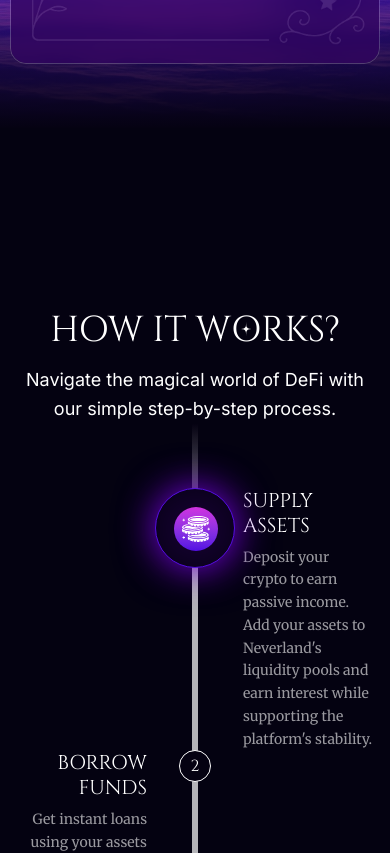
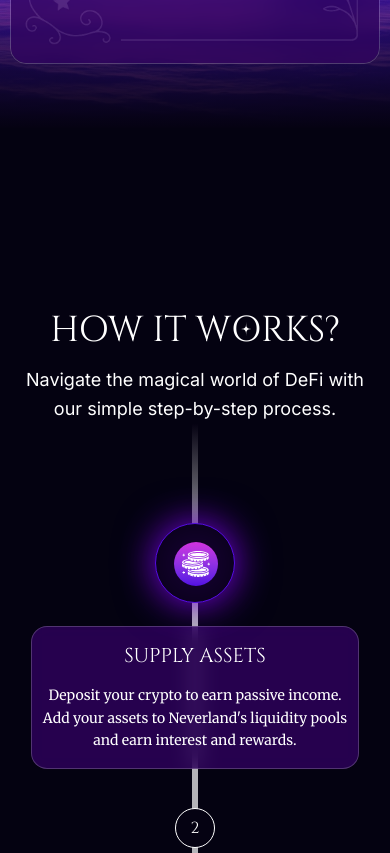
Before and after one commit to Neverland-Money/neverland-landing, a Next.js app: page / in a window 390 px wide. Shown: the part 3560-4413 px from the top of the page. Built offline with nearby package versions, Linux system fonts and the light colour scheme.

Commit message:
feat: how it works 2/2

```diff
--- a/src/components/sections/FeaturesSection.tsx
+++ b/src/components/sections/FeaturesSection.tsx
@@ -37,6 +37,7 @@ export default function FeaturesSection() {
               <Image
                 src="/assets/images/features/frame.webp"
                 alt="Feature card frame"
+                sizes="(max-width: 768px) 100vw, (max-width: 1200px) 50vw, 33vw"
                 fill
                 className="object-cover"
               />
@@ -61,8 +62,9 @@ export default function FeaturesSection() {
               <Image
                 src="/assets/images/features/frame.webp"
                 alt="Feature card frame"
+                sizes="(max-width: 768px) 100vw, (max-width: 1200px) 50vw, 33vw"
                 fill
-                className="object-cover"
+                className="scale-x-[-1] object-cover"
               />
             </div>
 
--- a/src/components/sections/HowItWorksSection.tsx
+++ b/src/components/sections/HowItWorksSection.tsx
@@ -5,15 +5,21 @@ import Image from 'next/image';
 
 export default function HowItWorksSection() {
   const [activeStep, setActiveStep] = useState(1);
+  const [mounted, setMounted] = useState(false);
   const stepRefs = useRef<(HTMLDivElement | null)[]>([]);
   const timelineRef = useRef<HTMLDivElement>(null);
+
+  // Handle mounting to prevent hydration mismatch
+  useEffect(() => {
+    setMounted(true);
+  }, []);
 
   const steps = [
     {
       number: 1,
       title: 'Supply Assets',
       description:
-        "Deposit your crypto to earn passive income. Add your assets to Neverland's liquidity pools and earn interest while supporting the platform's stability.",
+        "Deposit your crypto to earn passive income. Add your assets to Neverland's liquidity pools and earn interest and rewards.",
       side: 'right',
     },
     {
@@ -90,24 +96,74 @@ export default function HowItWorksSection() {
   };
 
   const getStepPosition = (index: number): number => {
+    // Return safe default during SSR to prevent hydration mismatch
+    if (!mounted) return 0;
+
     const stepEl = stepRefs.current[index];
     const tlEl = timelineRef.current;
-    if (!stepEl || !tlEl) return 0;
 
+    // Check if we're on mobile (< lg breakpoint)
+    const isMobile = typeof window !== 'undefined' && window.innerWidth < 1024;
+
+    // Fallback for initial positioning when DOM isn't ready
+    if (!stepEl || !tlEl) {
+      if (isMobile) {
+        // Calculate initial position for mobile
+        let cumulativeHeight = 0;
+        for (let i = 0; i < index; i++) {
+          const stepHeight = activeStep === i + 1 ? 300 : 80;
+          cumulativeHeight += stepHeight;
+        }
+        const targetStepHeight = activeStep === index + 1 ? 300 : 80;
+        cumulativeHeight += targetStepHeight / 4;
+        return cumulativeHeight - 40;
+      } else {
+        // Desktop fallback: estimate based on step index
+        return index * 240 + 120; // Approximate desktop spacing
+      }
+    }
+
+    if (isMobile) {
+      // On mobile, calculate position based on known step heights
+      // instead of getBoundingClientRect since we have variable heights
+      let cumulativeHeight = 0;
+
+      // Calculate cumulative height up to the target step
+      for (let i = 0; i < index; i++) {
+        // Each inactive step is 80px, active step is 300px
+        const stepHeight = activeStep === i + 1 ? 300 : 80;
+        cumulativeHeight += stepHeight;
+      }
+
+      // Add half the height of the target step to center the icon
+      const targetStepHeight = activeStep === index + 1 ? 300 : 80;
+      cumulativeHeight += targetStepHeight / 4;
+
+      console.log(cumulativeHeight);
+
+      // Apply a small offset for visual centering
+      return cumulativeHeight - 40;
+    } else {
       // getBoundingClientRect() is always relative to the viewport,
-    // so subtract the timeline’s top to get a container‐relative value.
+      // so subtract the timeline's top to get a container‐relative value.
       const stepRect = stepEl.getBoundingClientRect();
       const tlRect = tlEl.getBoundingClientRect();
 
       // Compute vertical center of the step, relative to the top of timelineRef
-    const midOfStep = stepRect.top + stepRect.height / 2 - tlRect.top;
+      let midOfStep = stepRect.top + stepRect.height / 2 - tlRect.top;
 
-    // Subtract half the icon height to truly center it
+      // Desktop: use original offset
       return midOfStep - 120;
+    }
   };
 
   // Snap activeStep to any step whose center crosses the viewport middle
   useEffect(() => {
+    if (!mounted) return;
+
+    // Check if we're on mobile for scroll sensitivity
+    const isMobile = typeof window !== 'undefined' && window.innerWidth < 1024;
+
     const observer = new IntersectionObserver(
       (entries) => {
         entries.forEach((entry) => {
@@ -123,7 +179,9 @@ export default function HowItWorksSection() {
       },
       {
         root: null,
-        rootMargin: '-50% 0px -50% 0px',
+        // Mobile: Use smaller margin since steps are closer together
+        // Desktop: Use original larger margin
+        rootMargin: isMobile ? '-40% 0px -40% 0px' : '-50% 0px -50% 0px',
         threshold: 0,
       },
     );
@@ -132,7 +190,7 @@ export default function HowItWorksSection() {
     return () => {
       stepRefs.current.forEach((el) => el && observer.unobserve(el));
     };
-  }, []);
+  }, [mounted]);
 
   const TimelineStep = ({
     step,
@@ -143,10 +201,43 @@ export default function HowItWorksSection() {
   }) => {
     const { number, title, description, side } = step;
     return (
-      <div className="relative flex min-h-[200px] items-center justify-center lg:min-h-[240px]">
-        <div className="relative mx-auto w-full max-w-4xl">
+      <>
+        {/* Mobile: Only active card, fixed height; Desktop: original layout */}
         <div
-            className={`flex min-h-[200px] items-start gap-8 lg:gap-16 ${
+          className={`relative flex items-center justify-center lg:min-h-[240px] ${activeStep === number ? 'h-[300px]' : 'h-[80px]'} lg:h-auto`}
+        >
+          {/* Mobile version: only show card for active step, centered */}
+          <div className="flex w-full flex-col items-center lg:hidden">
+            <div className="flex h-10 w-10 items-center justify-center rounded-full border border-white bg-[#050212]">
+              <span className="font-cinzel text-base font-normal text-white">
+                {number}
+              </span>
+            </div>
+            {activeStep === number && (
+              <div className="mt-6 flex w-full justify-center px-2">
+                <div
+                  className="relative top-7 flex flex-col items-center gap-2 rounded-2xl border border-white/20"
+                  style={{
+                    width: 328,
+                    padding: '16px 8px',
+                    background: 'rgba(50,2,99,0.75)',
+                    backdropFilter: 'blur(10px)',
+                  }}
+                >
+                  <h3 className="font-cinzel mb-2 text-center text-xl leading-tight font-normal text-white uppercase">
+                    {title}
+                  </h3>
+                  <p className="font-merriweather text-center text-sm leading-relaxed font-normal text-white">
+                    {description}
+                  </p>
+                </div>
+              </div>
+            )}
+          </div>
+          {/* Desktop version: always show all step content in row layout */}
+          <div className="relative mx-auto hidden w-full max-w-4xl lg:block">
+            <div
+              className={`flex min-h-[240px] items-start gap-8 lg:gap-16 ${
                 side === 'left' ? 'flex-row' : 'flex-row-reverse'
               }`}
             >
@@ -173,11 +264,12 @@ export default function HowItWorksSection() {
             </div>
           </div>
         </div>
+      </>
     );
   };
 
   return (
-    <section className="relative overflow-hidden px-4 py-[180px] lg:px-8">
+    <section className="relative overflow-hidden px-4 py-[180px] pb-[600px] lg:px-8">
       <div className="mx-auto max-w-6xl">
         {/* Header */}
         <div className="relative mx-auto mb-16 max-w-[500px] text-center lg:mb-40">
@@ -217,7 +309,7 @@ export default function HowItWorksSection() {
           <div
             className="absolute left-1/2 z-20"
             style={{
-              top: `${getStepPosition(activeStep - 1)}px`,
+              top: mounted ? `${getStepPosition(activeStep - 1)}px` : '0px',
               transform: 'translateX(-50%)',
               transition: 'top 0.3s ease',
             }}
```
Lines whose indentation alone changed are shown as unchanged.
